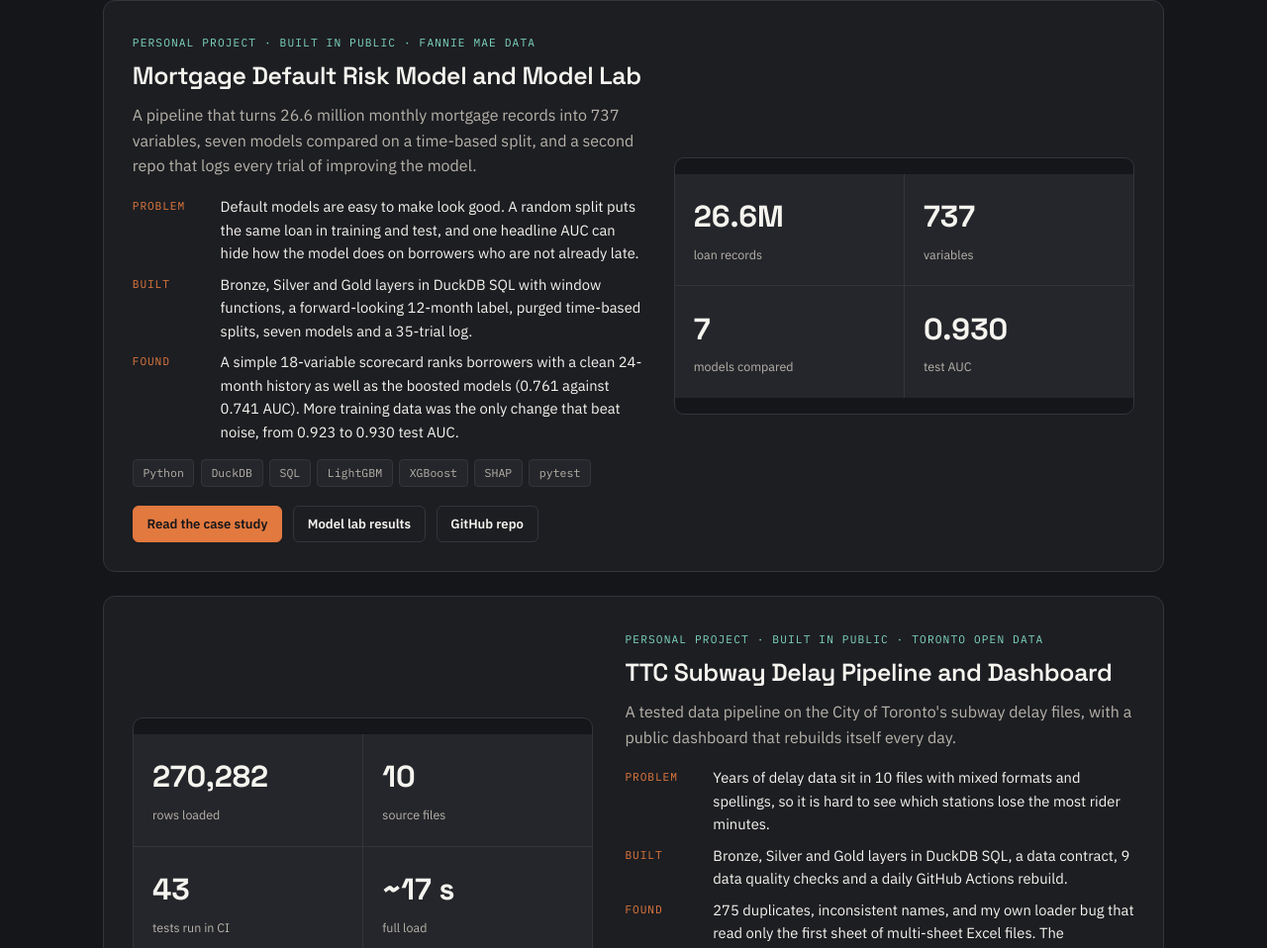
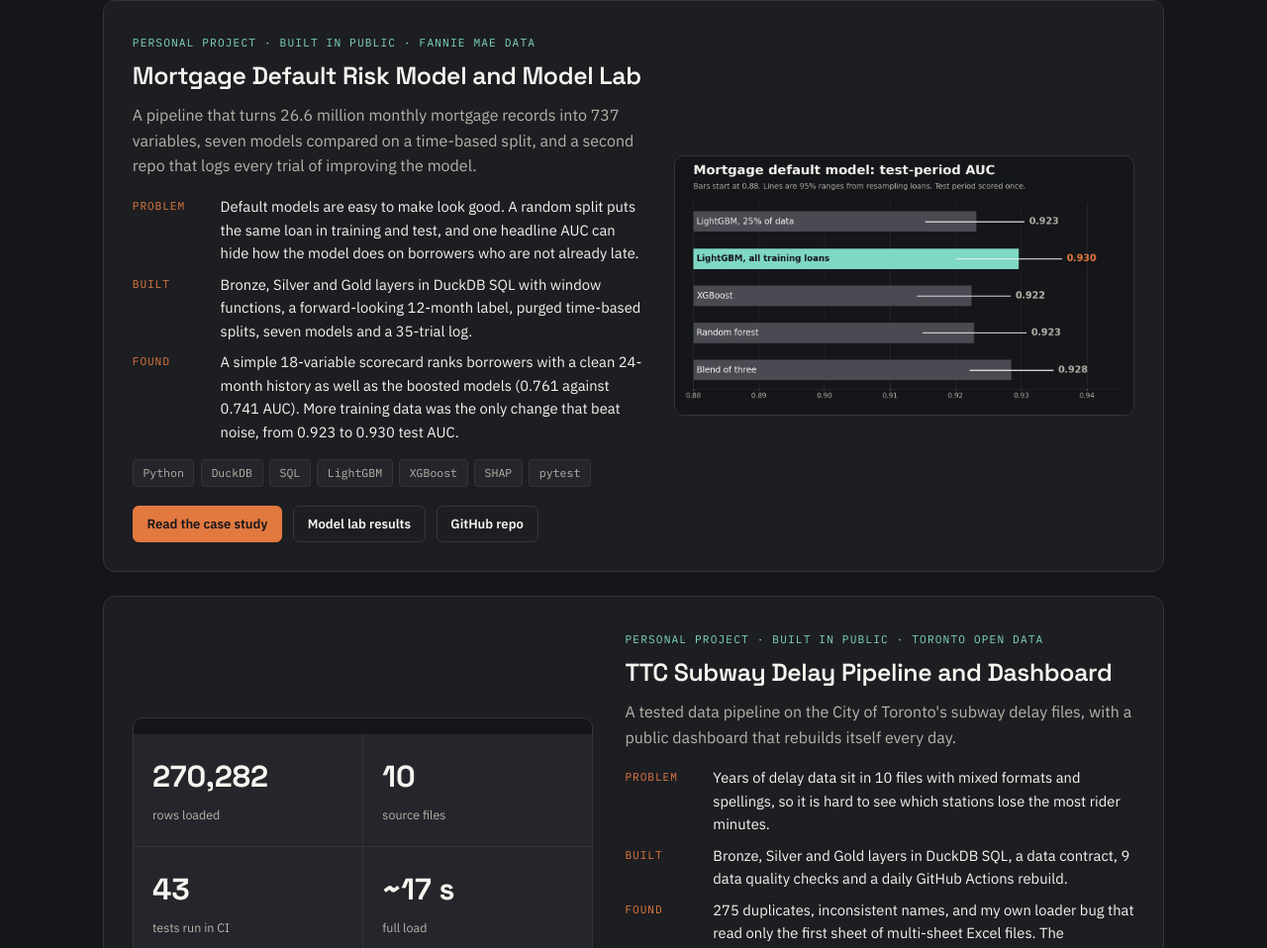
Before and after one commit to amirpatel32003/amirpatel32003.github.io, a plain HTML site: page index.html in a window 1280 px wide. Shown: the part 1291-2249 px from the top of the page at 99% size. Drawn offline with Linux system fonts and the light colour scheme.

Commit message:
Add results chart to the mortgage default case study card

```diff
--- a/index.html
+++ b/index.html
@@ -268,10 +268,7 @@ footer a{text-decoration:none}footer a:hover{color:var(--ink)}
           <a class="btn sm ghost" href="https://github.com/amirpatel32003/credit-risk-pipeline" target="_blank" rel="noopener">GitHub repo</a>
         </div>
       </div>
-      <div class="visual"><div class="stats">
-        <div><b>26.6M</b><span>loan records</span></div><div><b>737</b><span>variables</span></div>
-        <div><b>7</b><span>models compared</span></div><div><b>0.930</b><span>test AUC</span></div>
-      </div></div>
+      <div class="visual"><img class="poster" src="projects/credit-risk-model/poster.jpg" alt="Bar chart of test-period AUC for five mortgage default models, with 95% ranges. LightGBM on all training loans scores 0.930." loading="lazy"></div>
     </article>
 
     <article class="case flip reveal">
```
Also changed, not shown: projects/credit-risk-model/poster.jpg (added), 1 other file.
